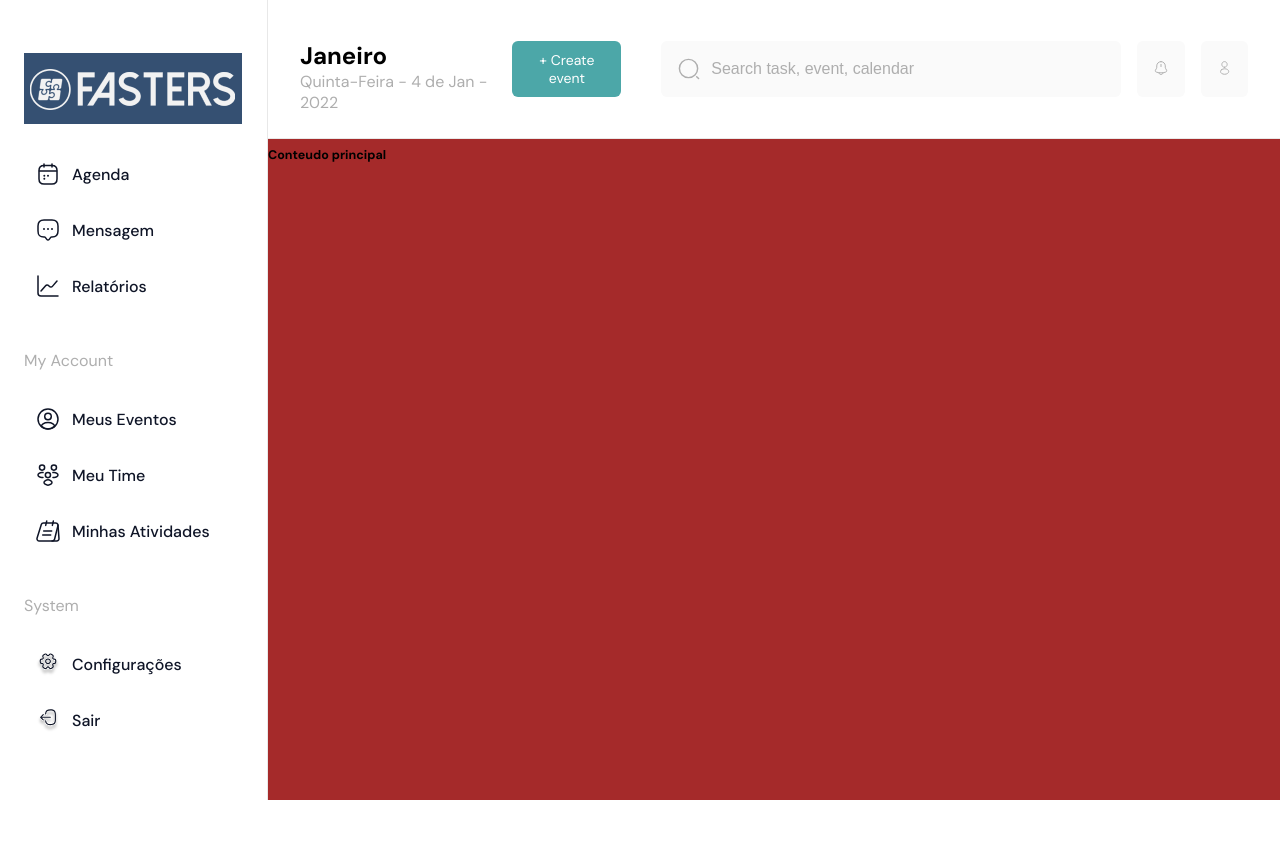
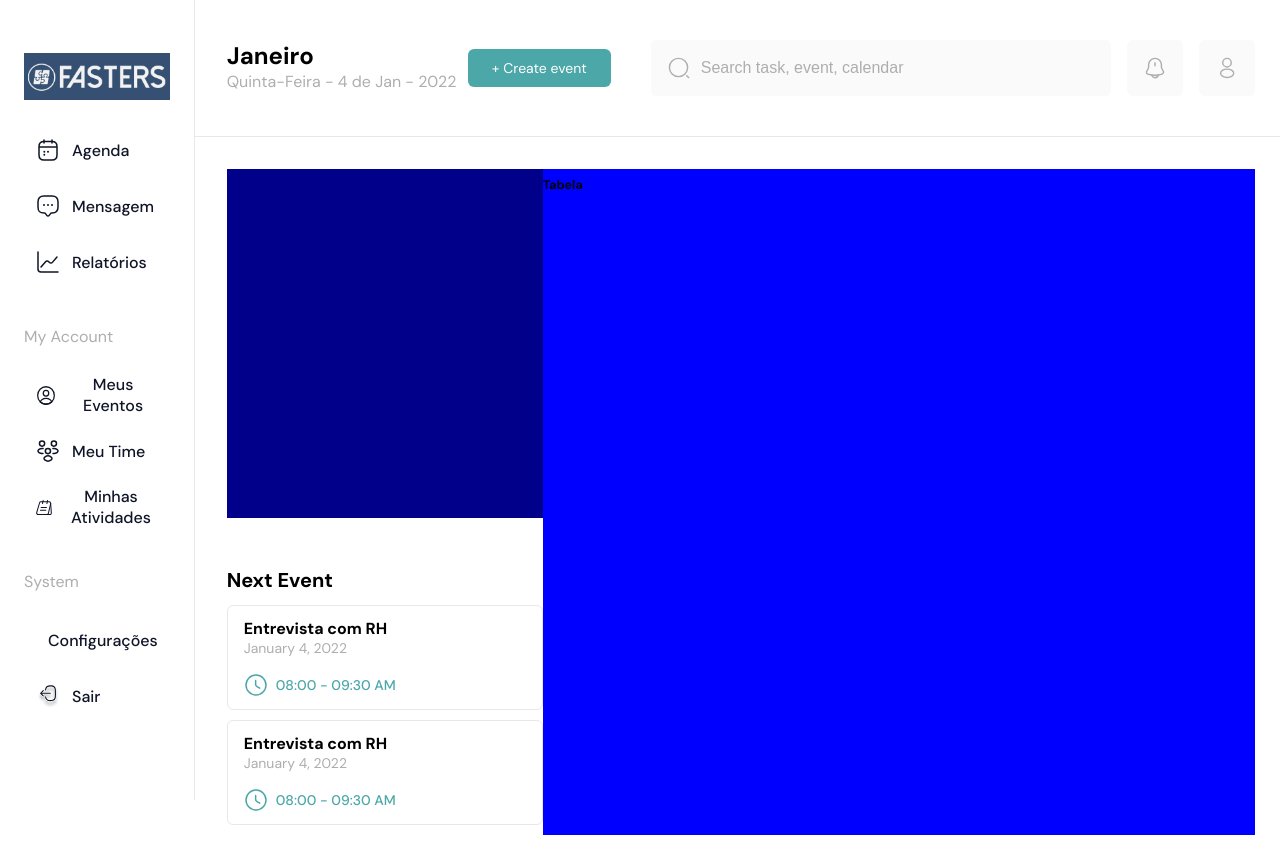
Before and after one commit to GabrielEsmeraldo/fasters-calendar, a Next.js app: page / in a window 1280 px wide. Before the commit the page ends 800 px from the top, so only its background shows below. Built offline with nearby package versions, Linux system fonts and the light colour scheme.

Commit message:
create next event component

```diff
--- a/components/MainContent.jsx
+++ b/components/MainContent.jsx
@@ -1,9 +1,23 @@
 import styles from '../styles/MainContent.module.css'
+import { NextEventCard } from './NextEventCard'
 
 export function MainContent(){
   return (
     <main className={styles.mainContent}>
-      <h1>Conteudo principal</h1>
+      <div className={styles.calendarAndNextEventContainer}>
+        <div className={styles.calendar}>
+
+        </div>
+        <div className={styles.nextEvent}>
+          <h2>Next Event</h2>
+
+          <NextEventCard/>
+          <NextEventCard/>
+        </div>
+      </div>
+      <div className={styles.tableContainer}>
+        <h1>Tabela</h1>
+      </div>
     </main>
   )
 }
--- /dev/null
+++ b/components/NextEventCard.jsx
@@ -0,0 +1,20 @@
+import Image from "next/image";
+import Clock from "../assets/clock.svg"
+import styles from "../styles/NextEventCard.module.css"
+
+export function NextEventCard() {
+  return (
+    <div className={styles.nextEventCard}>
+      <h3>Entrevista com RH</h3>
+      <h4>January 4, 2022</h4>
+      <span>
+        <Image
+          src={Clock}
+          alt=""
+          width={24}
+          height={24}
+        />
+        08:00 - 09:30 AM</span>
+    </div>
+  )
+}
--- a/styles/Header.module.css
+++ b/styles/Header.module.css
@@ -40,7 +40,6 @@
 }
 
 .eventContainer input {
-
   width: 46rem;
   height: 5.6rem;
   background-color: var(--gray-300);
--- a/styles/MainContent.module.css
+++ b/styles/MainContent.module.css
@@ -1,5 +1,37 @@
 .mainContent {
   display: flex;
   flex: 1;
-  background-color: brown;
+  padding: 3.2rem;
 }
+
+.calendarAndNextEventContainer {
+  display: flex;
+  flex-direction: column;
+  width: 31.6rem;
+}
+
+.tableContainer {
+  display: flex;
+  width: 71.2rem;
+  background-color: blue;
+}
+
+.calendar {
+  display: flex;
+  width: 100%;
+  height: 34.9rem;
+  background-color: darkblue;
+  margin-bottom: 3.2rem;
+}
+
+.nextEvent{
+  display: flex;
+  flex-direction: column;
+  flex: 1;
+}
+
+.nextEvent h2 {
+  font-size: 2rem;
+  font-weight: 700;
+  margin-bottom: 1.2rem;
+}
--- /dev/null
+++ b/styles/NextEventCard.module.css
@@ -0,0 +1,31 @@
+.nextEventCard {
+  padding-inline: 1.6rem;
+  padding-block: 1.2rem;
+  border: 1px solid var(--gray-100);
+  border-radius: 0.6rem;
+  margin-bottom: 1rem;
+}
+
+.nextEventCard h3 {
+  margin: 0;
+  margin-bottom: 0.4;
+  font-size: 1.6rem;
+  font-weight: 700;
+}
+
+.nextEventCard h4 {
+  font-size: 1.4rem;
+  font-weight: 400;
+  margin: 0;
+  color: var(--gray-200);
+  margin-bottom: 1.6rem;
+}
+
+.nextEventCard span {
+  display: flex;
+  align-items: center;
+  gap: 0.8rem;
+  font-size: 1.4rem;
+  font-weight: 500;
+  color: var(--green-500);
+}
```
